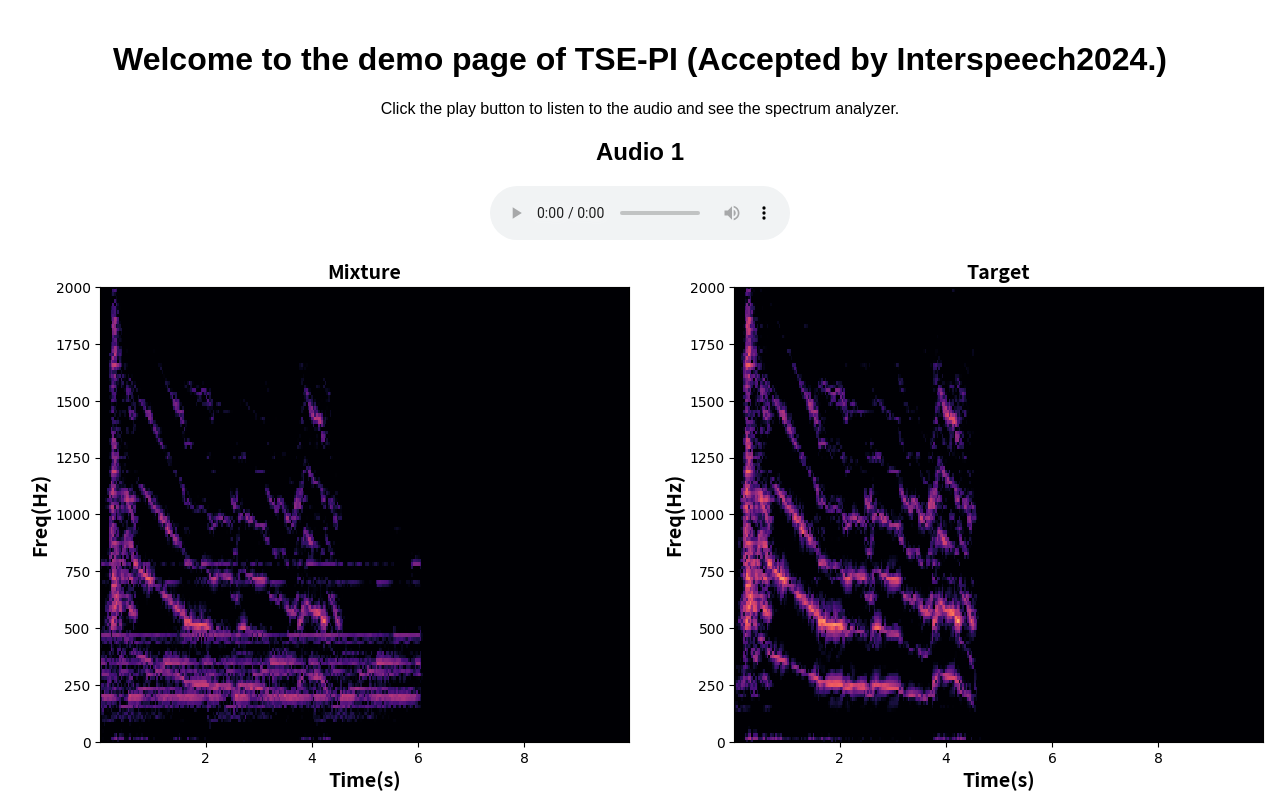
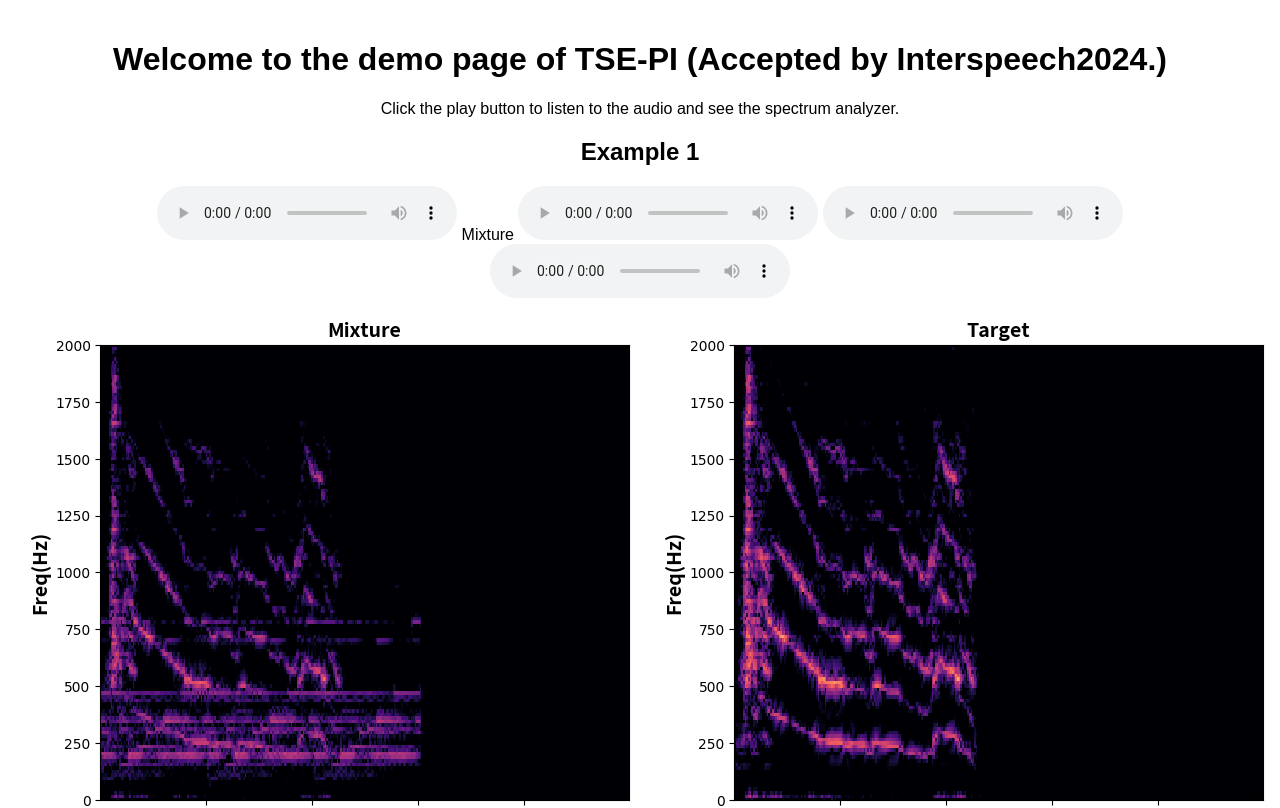
Before and after one commit to wyw97/TSE_PI, a plain HTML site: page index.html in a window 1280 px wide. Shown: the top 808 px of the page. Drawn offline with Linux system fonts and the light colour scheme.

Commit message:
Update index.html

```diff
--- a/index.html
+++ b/index.html
@@ -24,9 +24,22 @@
     <p>Click the play button to listen to the audio and see the spectrum analyzer.</p>
 
     <div class="audio-player">
-        <h2>Audio 1</h2>
-        <audio id="audio1" controls>
+        <h2>Example 1</h2>
+        <audio id="audio1_1" controls>
             <source src="TSE_PI_Demo/example1/mixture.wav" type="audio/mpeg">
+            Your browser does not support the audio element.
+        </audio>
+                <span class="audio-label">Mixture</span>
+        <audio id="audio1_2" controls>
+            <source src="TSE_PI_Demo/example1/target.wav" type="audio/mpeg">
+            Your browser does not support the audio element.
+        </audio>
+        <audio id="audio1_3" controls>
+            <source src="TSE_PI_Demo/example1/nopitch.wav" type="audio/mpeg">
+            Your browser does not support the audio element.
+        </audio>
+        <audio id="audio1_4" controls>
+            <source src="TSE_PI_Demo/example1/pitch.wav" type="audio/mpeg">
             Your browser does not support the audio element.
         </audio>
         <div class="spectrum">
```
